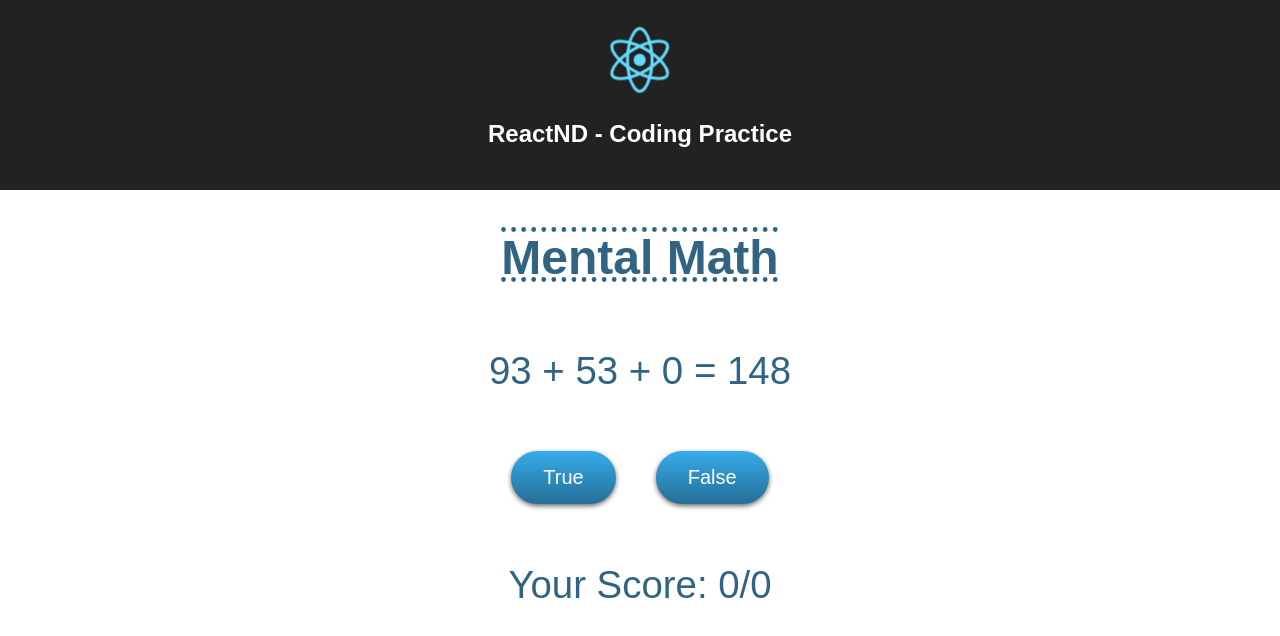
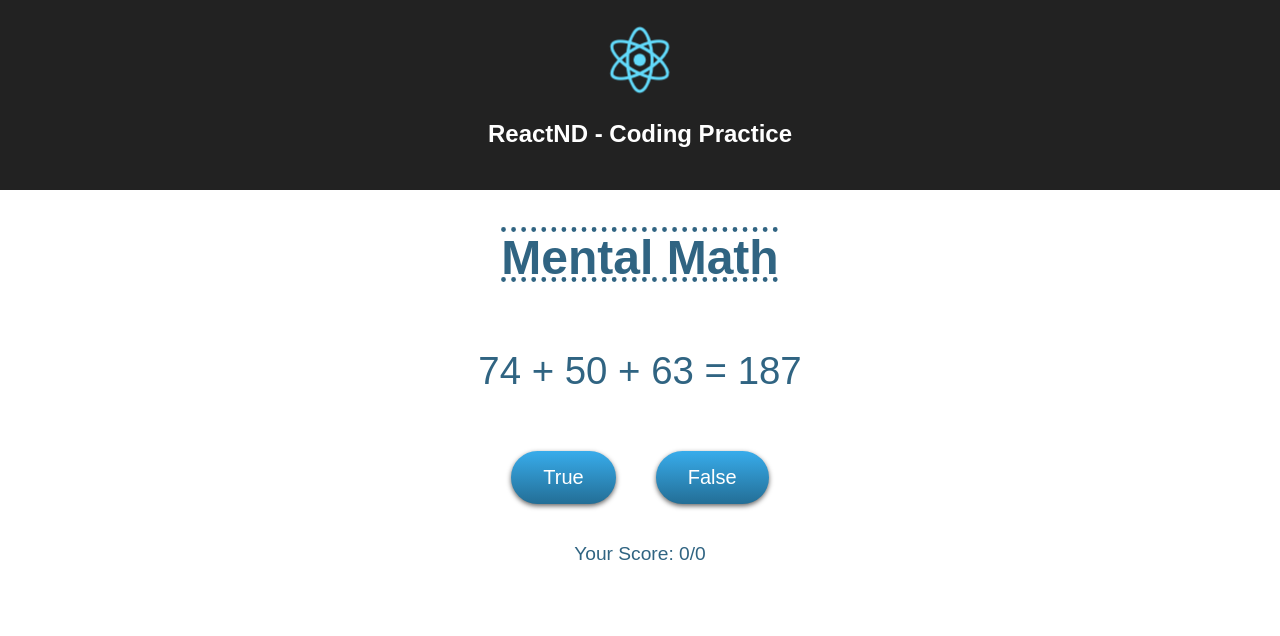
Before and after one commit to rodcero/udacity-react, a React (Create React App) app: page / in a window 1280 px wide. Shown: the top 636 px of the page. Built offline with nearby package versions, Linux system fonts and the light colour scheme.

Commit message:
added managed state to the game

```diff
--- a/src/App.js
+++ b/src/App.js
@@ -1,33 +1,66 @@
 import React, { Component } from 'react';
 import logo from './logo.svg';
 import './App.css';
-
-const value1 = Math.floor(Math.random() * 100);
-const value2 = Math.floor(Math.random() * 100);
-const value3 = Math.floor(Math.random() * 100);
-const proposedAnswer = Math.floor(Math.random() * 3) + value1 + value2 + value3;
-const numQuestions = 0;
-const numCorrect = 0;
+import Scoreboard from './Scoreboard';
+import Game from './Game';
 
 class App extends Component {
+  state = {
+    numQuestions: 0,
+    numCorrect: 0,
+    ...this.randomize(),
+  };
+
+  randomize() {
+    const value1 = Math.floor(Math.random() * 100);
+    const value2 = Math.floor(Math.random() * 100);
+    const value3 = Math.floor(Math.random() * 100);
+    return {
+      value1,
+      value2,
+      value3,
+      proposedAnswer: Math.floor(Math.random() * 3) + value1 + value2 + value3,
+    };
+  }
+
+  submitAnswer = answer => {
+    const { value3, value2, value1, proposedAnswer } = this.state;
+    const correct = value1 + value2 + value3 === proposedAnswer;
+    if (answer === correct) {
+      this.setState(prevState => ({
+        numQuestions: prevState.numQuestions + 1,
+        numCorrect: prevState.numCorrect + 1,
+        ...this.randomize(),
+      }));
+    } else {
+      this.setState(prevState => ({
+        numQuestions: prevState.numQuestions + 1,
+        ...this.randomize(),
+      }));
+    }
+  };
+
   render() {
+    const {
+      numCorrect,
+      numQuestions,
+      value1,
+      value2,
+      value3,
+      proposedAnswer,
+    } = this.state;
+
     return (
       <div className="App">
         <header className="App-header">
           <img src={logo} className="App-logo" alt="logo" />
           <h1 className="App-title">ReactND - Coding Practice</h1>
         </header>
-        <div className="game">
-          <h2>Mental Math</h2>
-          <div className="equation">
-            <p className="text">{`${value1} + ${value2} + ${value3} = ${proposedAnswer}`}</p>
-          </div>
-          <button>True</button>
-          <button>False</button>
-          <p className="text">
-            Your Score: {numCorrect}/{numQuestions}
-          </p>
-        </div>
+        <Game
+          equation={`${value1} + ${value2} + ${value3} = ${proposedAnswer}`}
+          submitAnswer={this.submitAnswer}
+        />
+        <Scoreboard numCorrect={numCorrect} numQuestions={numQuestions} />
       </div>
     );
   }
--- /dev/null
+++ b/src/Game.jsx
@@ -0,0 +1,15 @@
+import React from 'react';
+
+export default function Game(props) {
+  const { equation, submitAnswer } = props;
+  return (
+    <div className="game">
+      <h2>Mental Math</h2>
+      <div className="equation">
+        <p className="text">{equation}</p>
+      </div>
+      <button onClick={() => submitAnswer(true)}>True</button>
+      <button onClick={() => submitAnswer(false)}>False</button>
+    </div>
+  );
+}
--- /dev/null
+++ b/src/Scoreboard.jsx
@@ -0,0 +1,10 @@
+import React from 'react';
+
+export default function Scoreboard(props) {
+  const { numCorrect, numQuestions } = props;
+  return (
+    <p className="text">
+      Your Score: {numCorrect}/{numQuestions}
+    </p>
+  );
+}
```
Also changed, not shown: 1 other file (tests, documents, lock files or other folders).
